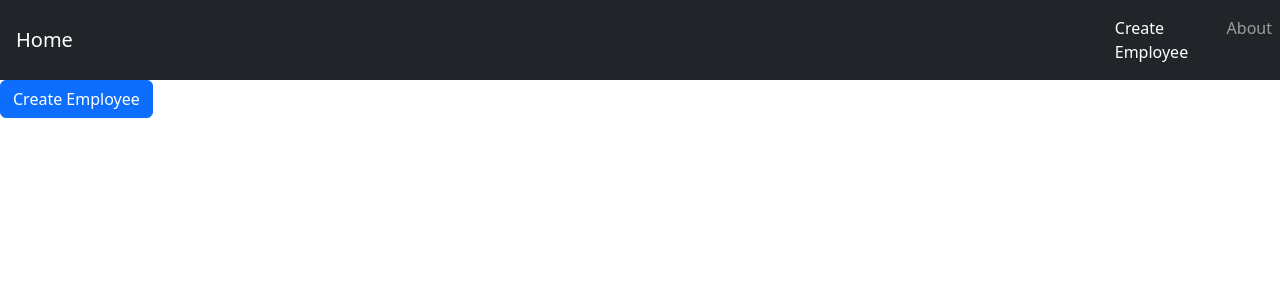
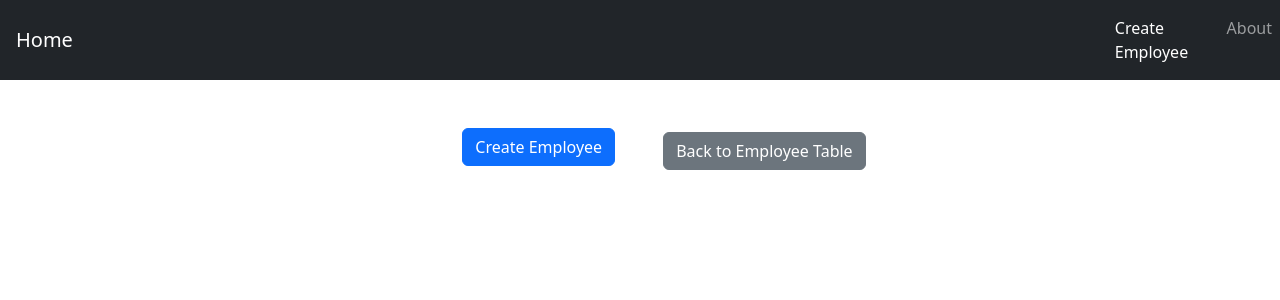
Before and after one commit to sibingeorgedev/employee-management-system, a React (Create React App) app in the folder client/: page /create in a window 1280 px wide. Shown: the top 300 px of the page. Built offline with nearby package versions, Linux system fonts and the light colour scheme.

Commit message:
added back button changes

```diff
--- a/client/src/components/EmployeeCreate.js
+++ b/client/src/components/EmployeeCreate.js
@@ -4,12 +4,14 @@ import Modal from 'react-bootstrap/Modal';
 import Button from 'react-bootstrap/Button';
 import Form from 'react-bootstrap/Form';
 import { createEmployeeAPI } from '../api/employeeAPI';
+import { useNavigate } from 'react-router-dom';
 
 function EmployeeCreate({
   handleCreateEmployee = null,
   errors = {},
   loading = false,
-  mutationError = null
+  mutationError = null,
+  isNavBar = true
 }) {
   const initialFormState = {
     firstName: '',
@@ -22,6 +24,7 @@ function EmployeeCreate({
     employeeType: 'FullTime'
   };
 
+  const navigate = useNavigate();
   const [formState, setFormState] = useState(initialFormState);
   const [isModalOpen, setIsModalOpen] = useState(false);
   const [ageError, setAgeError] = useState('');
@@ -86,8 +89,24 @@ function EmployeeCreate({
 
   return (
     <div>
-      <Button variant="primary" onClick={() => setIsModalOpen(true)}>Create Employee</Button>
-
+      <div className={isNavBar ? 'text-center' : ''}>
+        <Button
+          variant="primary"
+          onClick={() => setIsModalOpen(true)}
+          className={isNavBar ? 'm-5' : ''}
+        >
+          Create Employee
+        </Button>
+        {isNavBar && (
+          <Button
+            variant="secondary"
+            onClick={() => navigate('/')}
+            className="mt-lg-2"
+          >
+            Back to Employee Table
+          </Button>
+        )}
+      </div>
       <Modal
         show={isModalOpen}
         onHide={closeModal}
--- a/client/src/components/EmployeeDirectory.js
+++ b/client/src/components/EmployeeDirectory.js
@@ -64,7 +64,7 @@ const EmployeeDirectory = ({ employees = [] }) => {
     <div className="container mt-4">
       <div className="row mb-3">
         <div className="col-md-12 mb-3">
-          <EmployeeCreate handleCreateEmployee={handleCreateEmployee} />
+          <EmployeeCreate handleCreateEmployee={handleCreateEmployee} isNavBar={false} />
         </div>
         <div className="col-md-12 mb-3">
           <div className="d-flex justify-content-between">
```
